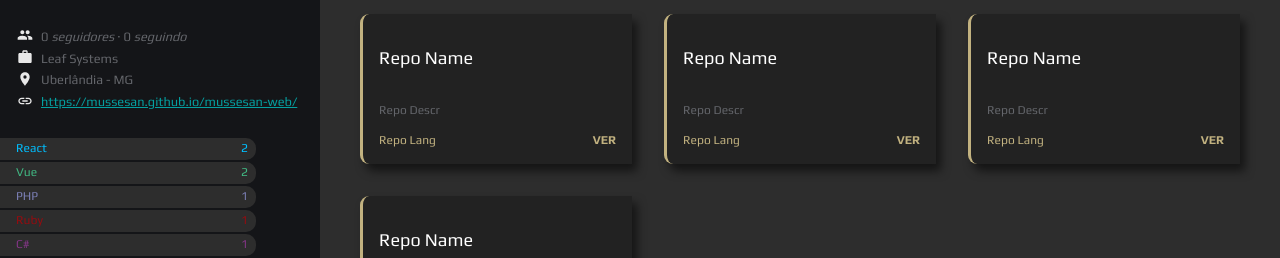
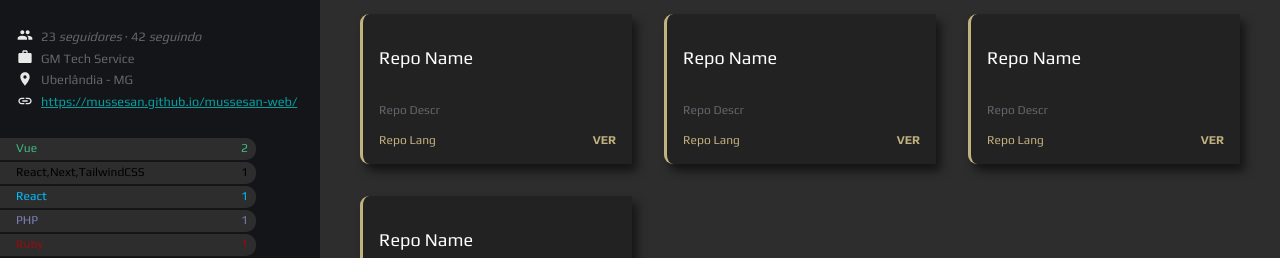
Before and after one commit to Mussesan/repositories-api, a React (Create React App) app: page /dashboard in a window 1280 px wide. Shown: the part 239-497 px from the top of the page. Built offline with nearby package versions, Linux system fonts and the light colour scheme; no server answers.

Commit message:
update: informações do perfl

```diff
--- a/public/index.html
+++ b/public/index.html
@@ -31,7 +31,7 @@
     <link rel="preconnect" href="https://fonts.googleapis.com">
     <link rel="preconnect" href="https://fonts.gstatic.com" crossorigin>
     <link href="https://fonts.googleapis.com/css2?family=Chakra+Petch:wght@400;700&family=Play:wght@400;700&family=Quantico:wght@400;700&display=swap" rel="stylesheet">
-    <title>Aplicação React</title>
+    <title>Dashboard Repositories</title>
   </head>
   <body>
     <noscript
--- a/src/pages/Dashboard/Filter/index.jsx
+++ b/src/pages/Dashboard/Filter/index.jsx
@@ -10,7 +10,6 @@ export default function Filter({ langsOfRepos }){
         <ItemList key={name} color={color}>
             <span>{name}</span>
             <span>{count}</span>
-
         </ItemList>
     ));
 
--- a/src/pages/Dashboard/index.jsx
+++ b/src/pages/Dashboard/index.jsx
@@ -13,9 +13,9 @@ export default function Dashboard(){
         login: "Mussesan",
         name: "Gustavo Musse",
         avatar_url: "https://avatars.githubusercontent.com/u/87155946?v=4",
-        followers: 0,
-        following: 0,
-        company: 'Leaf Systems',
+        followers: 23,
+        following: 42,
+        company: 'GM Tech Service',
         blog: 'https://mussesan.github.io/mussesan-web/',
         location: 'Uberlândia - MG',
     };
@@ -26,7 +26,7 @@ export default function Dashboard(){
             name: 'Repo teste 1',
             description: 'Descrição do projetos aqui...',
             url_repo: 'https://github.com/mussesan/api-github',
-            langs: 'React'
+            langs: ['React','Next','TailwindCSS']
         },
         {
             name: 'Repo teste 2',
```
